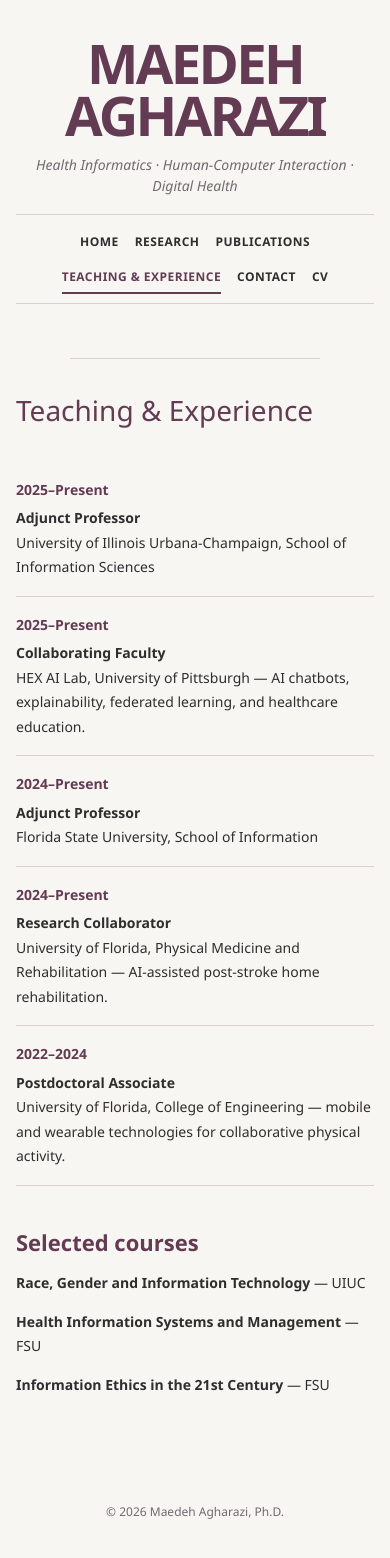
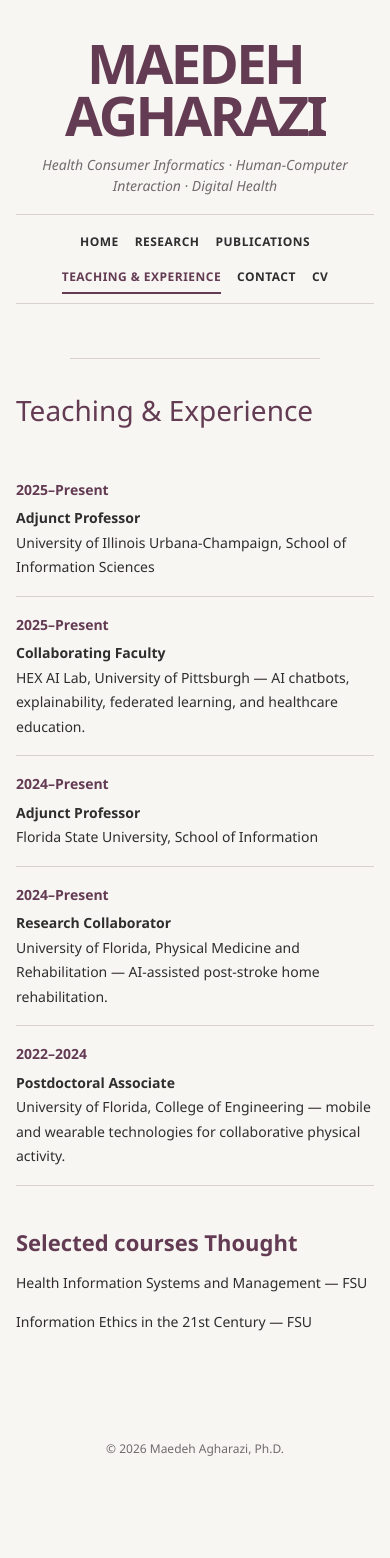
Before and after one commit to MaedehAD/personal-website, a plain HTML site: page experience.html in a window 390 px wide. After the commit the page ends 1495 px from the top, so only its background shows below. Drawn offline with Linux system fonts and the light colour scheme.

Commit message:
Refactor experience.html for improved structure
Updated the HTML structure and content of the experience page, including changes to the header, timeline items, and selected courses.

```diff
--- a/experience.html
+++ b/experience.html
@@ -1,10 +1,59 @@
-<!doctype html><html lang="en"><head><meta charset="utf-8"><meta name="viewport" content="width=device-width,initial-scale=1"><title>Teaching &amp; Experience | Maedeh Agharazi</title>
+<!doctype html><html lang="en"><head><meta charset="utf-8">
+  <meta name="viewport" content="width=device-width,initial-scale=1">
+  <title>Teaching &amp; Experience | Maedeh Agharazi</title>
   <link rel="preconnect" href="https://fonts.googleapis.com">
 <link rel="preconnect" href="https://fonts.gstatic.com" crossorigin>
-<link href="https://fonts.googleapis.com/css2?family=Open+Sans:wght@400;500;600;700&display=swap" rel="stylesheet"><link rel="stylesheet" href="styles.css"></head><body><main class="site-shell"><header class="site-header"><h1 class="site-title">Maedeh Agharazi</h1><p class="site-subtitle">Health Informatics · Human-Computer Interaction · Digital Health</p><nav class="nav"><a href="index.html">Home</a><a href="research.html">Research</a><a href="publications.html">Publications</a><a href="experience.html" aria-current="page">Teaching & Experience</a><a href="contact.html">Contact</a><a href="assets/Maedeh-Agharazi-CV.pdf" target="_blank" rel="noopener">CV</a></nav></header><div class="rule"></div><h2 class="page-heading">Teaching & Experience</h2>
-<div class="timeline-item"><div class="timeline-date">2025–Present</div><div><div class="timeline-role">Adjunct Professor</div><div>University of Illinois Urbana-Champaign, School of Information Sciences</div></div></div>
-<div class="timeline-item"><div class="timeline-date">2025–Present</div><div><div class="timeline-role">Collaborating Faculty</div><div>HEX AI Lab, University of Pittsburgh — AI chatbots, explainability, federated learning, and healthcare education.</div></div></div>
-<div class="timeline-item"><div class="timeline-date">2024–Present</div><div><div class="timeline-role">Adjunct Professor</div><div>Florida State University, School of Information</div></div></div>
-<div class="timeline-item"><div class="timeline-date">2024–Present</div><div><div class="timeline-role">Research Collaborator</div><div>University of Florida, Physical Medicine and Rehabilitation — AI-assisted post-stroke home rehabilitation.</div></div></div>
-<div class="timeline-item"><div class="timeline-date">2022–2024</div><div><div class="timeline-role">Postdoctoral Associate</div><div>University of Florida, College of Engineering — mobile and wearable technologies for collaborative physical activity.</div></div></div>
-<section class="section-block" style="margin-top:42px"><h2>Selected courses</h2><p><strong>Race, Gender and Information Technology</strong> — UIUC</p><p><strong>Health Information Systems and Management</strong> — FSU</p><p><strong>Information Ethics in the 21st Century</strong> — FSU</p></section></main><footer class="footer">© 2026 Maedeh Agharazi, Ph.D.</footer></body></html>
+<link href="https://fonts.googleapis.com/css2?family=Open+Sans:wght@400;500;600;700&display=swap" rel="stylesheet">
+  <link rel="stylesheet" href="styles.css">
+</head>
+  <body>
+    <main class="site-shell">
+      <header class="site-header">
+    <h1 class="site-title">Maedeh Agharazi</h1>
+        <p class="site-subtitle">Health Consumer Informatics · Human-Computer Interaction · Digital Health</p>
+        <nav class="nav">
+          <a href="index.html">Home</a>
+          <a href="research.html">Research</a>
+          <a href="publications.html">Publications</a>
+          <a href="experience.html" aria-current="page">Teaching & Experience</a>
+          <a href="contact.html">Contact</a>
+          <a href="assets/Maedeh-Agharazi-CV.pdf" target="_blank" rel="noopener">CV</a>
+        </nav></header><div class="rule">
+        </div><h2 class="page-heading">Teaching & Experience</h2>
+<div class="timeline-item">
+  <div class="timeline-date">2025–Present</div>
+  <div>
+    <div class="timeline-role">Adjunct Professor</div>
+    <div>University of Illinois Urbana-Champaign, School of Information Sciences</div>
+  </div>
+</div>
+<div class="timeline-item">
+  <div class="timeline-date">2025–Present</div>
+  <div>
+    <div class="timeline-role">Collaborating Faculty</div>
+
+    <div>HEX AI Lab, University of Pittsburgh — AI chatbots, explainability, federated learning, and healthcare education.</div></div></div>
+<div class="timeline-item">
+  <div class="timeline-date">2024–Present</div>
+  <div>
+    <div class="timeline-role">Adjunct Professor</div>
+    <div>Florida State University, School of Information</div>
+  </div>
+</div>
+
+<div class="timeline-item">
+  <div class="timeline-date">2024–Present</div>
+  <div>
+    <div class="timeline-role">Research Collaborator</div><div>University of Florida, Physical Medicine and Rehabilitation — AI-assisted post-stroke home rehabilitation.</div></div></div>
+<div class="timeline-item">
+  <div class="timeline-date">2022–2024</div>
+  <div>
+    <div class="timeline-role">Postdoctoral Associate</div>
+    <div>University of Florida, College of Engineering — mobile and wearable technologies for collaborative physical activity.</div></div></div>
+<section class="section-block" style="margin-top:42px">
+  <h2>Selected courses Thought </h2>
+  <p>
+    Health Information Systems and Management — FSU</p>
+  <p>
+    Information Ethics in the 21st Century — FSU</p>
+</section></main><footer class="footer">© 2026 Maedeh Agharazi, Ph.D.</footer></body></html>
```
